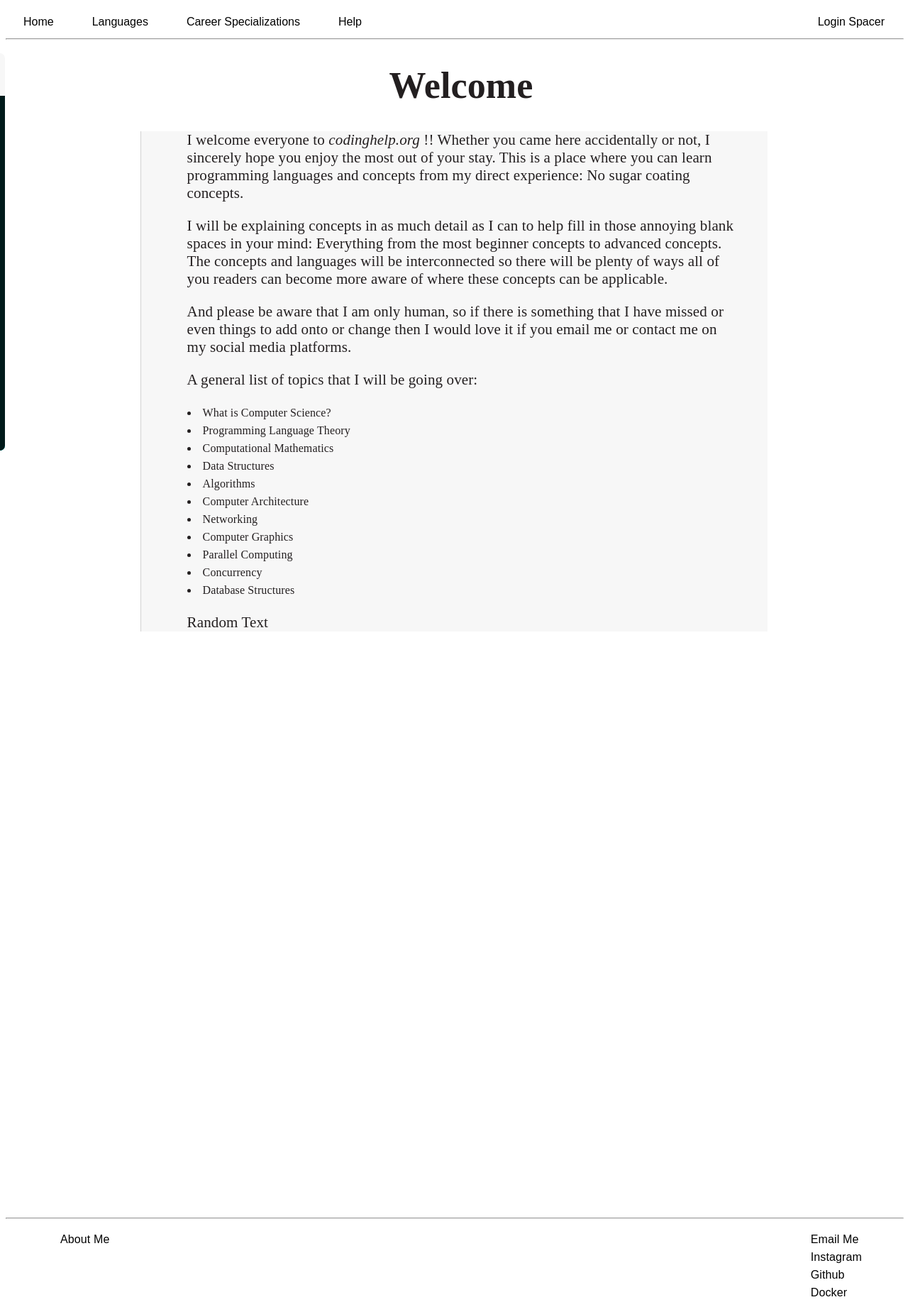
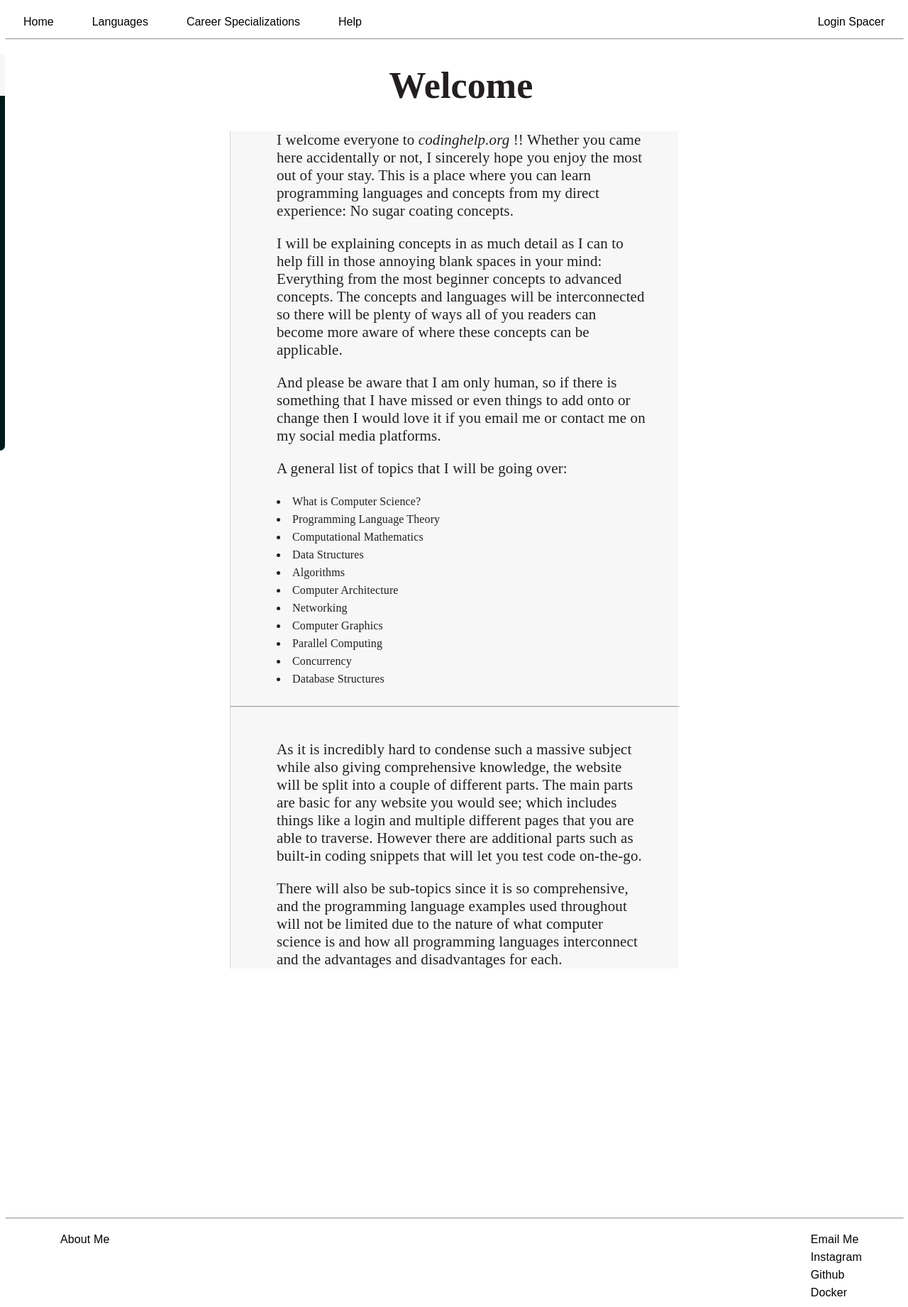
Before and after one commit to alex43002/CodingSite, a PHP site: page /home in a window 1280 px wide. Shown: the whole page at 71% size. Run offline with PHP 8.4, Linux system fonts and the light colour scheme.

Commit message:
More content and page creation

```diff
--- a/home.php
+++ b/home.php
@@ -92,13 +92,20 @@
         <!-- Main Body Content -->
         <div class = "textBody">
             <p>I welcome everyone to <i>codinghelp.org</i>
-            !! Whether you came here accidentally or not, I sincerely hope you enjoy the most out of your stay. This is a place where you can learn programming languages and concepts from my direct experience: No sugar coating concepts.</p>
+            !! Whether you came here accidentally or not, I sincerely hope you enjoy the most out of your stay. This is a place where you can learn programming languages and concepts from my direct experience: No sugar coating concepts.
+            </p>
 
-            <p>I will be explaining concepts in as much detail as I can to help fill in those annoying blank spaces in your mind: Everything from the most beginner concepts to advanced concepts. The concepts and languages will be interconnected so there will be plenty of ways all of you readers can become more aware of where these concepts can be applicable. </p>
+            <p>
+                I will be explaining concepts in as much detail as I can to help fill in those annoying blank spaces in your mind: Everything from the most beginner concepts to advanced concepts. The concepts and languages will be interconnected so there will be plenty of ways all of you readers can become more aware of where these concepts can be applicable.
+            </p>
 
-            <p>And please be aware that I am only human, so if there is something that I have missed or even things to add onto or change then I would love it if you email me or contact me on my social media platforms.</p>
+            <p>
+                And please be aware that I am only human, so if there is something that I have missed or even things to add onto or change then I would love it if you email me or contact me on my social media platforms.
+            </p>
 
-            <p>A general list of topics that I will be going over:</p>
+            <p>
+                A general list of topics that I will be going over:
+            </p>
             <div id = "List">
                 <li>
                     What is Computer Science?
@@ -134,8 +141,16 @@
                     Database Structures
                 </li>
             </div>
+            <br>
+            <hr width = "100%">
+            <br>
+            <!-- Insert Image -->
             <p>
-                Random Text
+                As it is incredibly hard to condense such a massive subject while also giving comprehensive knowledge, the website will be split into a couple of different parts. The main parts are basic for any website you would see; which includes things like a login and multiple different pages that you are able to traverse. However there are additional parts such as built-in coding snippets that will let you test code on-the-go.
+            </p>
+
+            <p>
+                There will also be sub-topics since it is so comprehensive, and the programming language examples used throughout will not be limited due to the nature of what computer science is and how all programming languages interconnect and the advantages and disadvantages for each.
             </p>
         </div>
     </main>
--- a/pages/home/BodyInfo.css
+++ b/pages/home/BodyInfo.css
@@ -1,7 +1,7 @@
 .Info
 {
     margin: auto;
-    width:70%;
+    width:50%;
     height: 1600px;
 
 }
```
Also changed, not shown: creator.php (added, +12 -0 lines).
